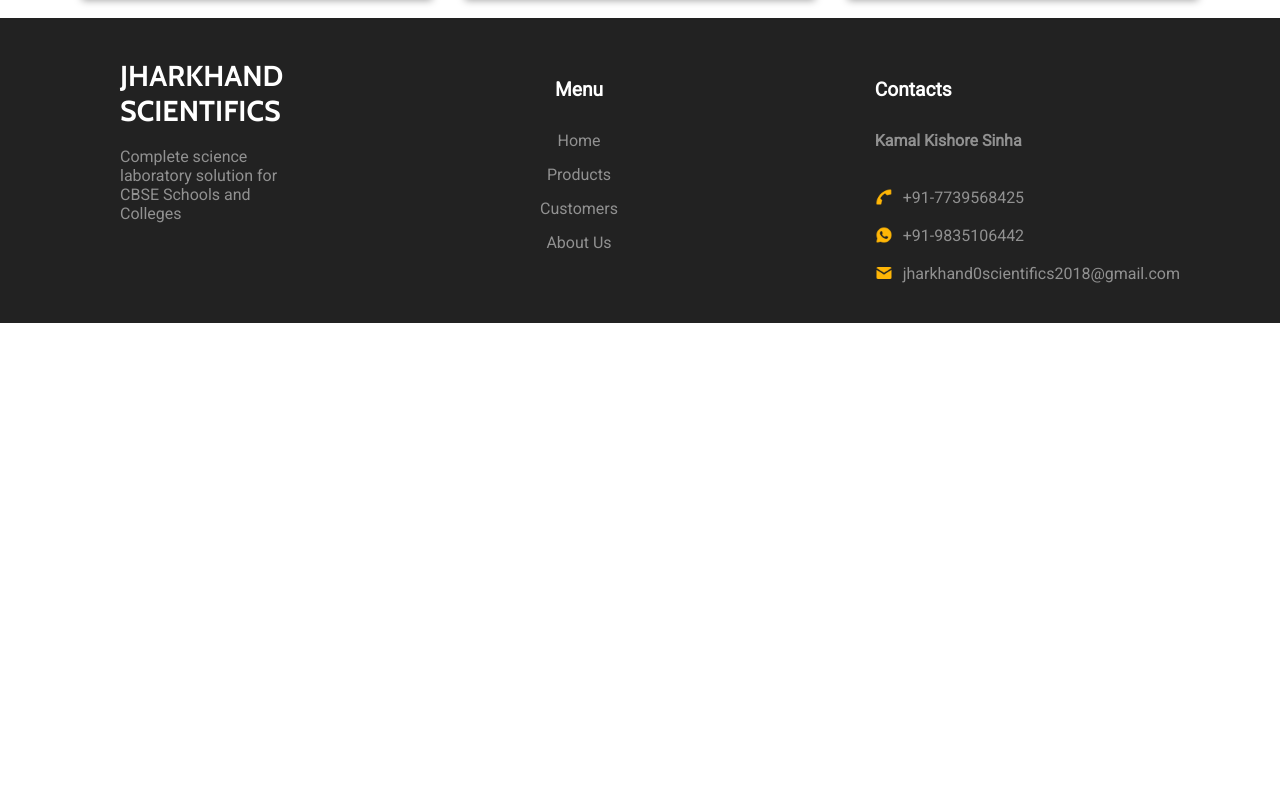
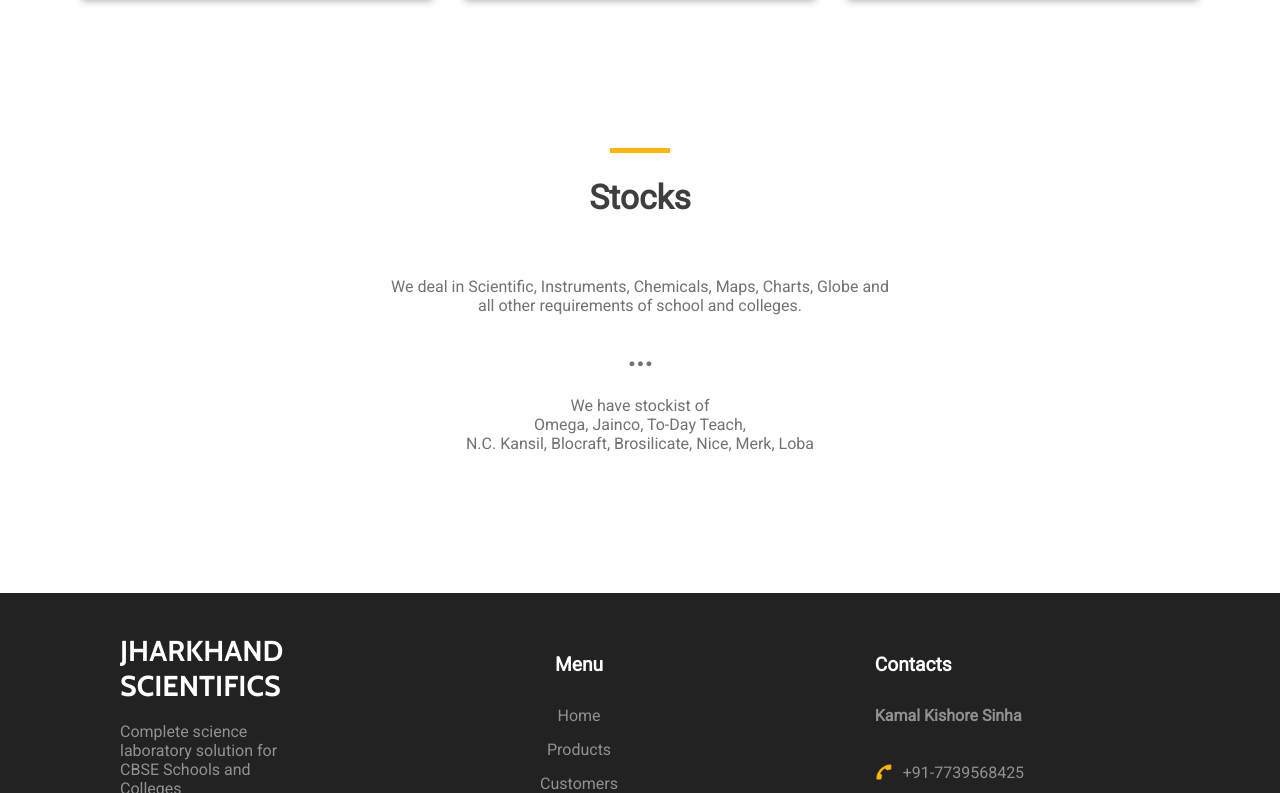
Before and after one commit to sawarni99/jharkhand-scientifics, a React (Create React App) app: page / in a window 1280 px wide. Shown: the part 1670-2463 px from the top of the page. Before the commit the page ends 1993 px from the top, so only its background shows below. Built offline with nearby package versions, Linux system fonts and the light colour scheme.

Commit message:
Added stocks

```diff
--- a/src/pages/frontPage/FrontPage.css
+++ b/src/pages/frontPage/FrontPage.css
@@ -39,7 +39,10 @@
   margin-bottom: 60px;
 }
 .front-page-body {
-  padding: 20px;
+  padding-top: 20px;
+  padding-bottom: 100px;
+  padding-left: 20px;
+  padding-right: 20px;
   display: flex;
   align-items: center;
   flex-direction: column;
@@ -53,4 +56,10 @@
   display: flex;
   width: 90%;
   justify-content: space-between;
+  margin-bottom: 100px;
 }
+.front-page-stock {
+  text-align: center;
+  color: rgb(114, 114, 114);
+  margin-bottom: 40px;
+}
--- a/src/pages/frontPage/FrontPage.js
+++ b/src/pages/frontPage/FrontPage.js
@@ -3,6 +3,7 @@ import "./FrontPage.css";
 import Navbar from "../../components/navbar/Navbar";
 import ServiceView from "./ServiceView";
 import BrowseView from "./BrowseView";
+import StocksView from "./StocksView";
 import Footer from "../../components/footer/Footer";
 
 export default function FrontPage() {
@@ -13,7 +14,7 @@ export default function FrontPage() {
       <Navbar />
       <div className="front-page-background">
         <div className="front-page-background-title">
-          Get your <span>Science</span> stuffs today
+          Get your <span>Science</span> stuffs today!
         </div>
         <div className="front-page-black" />
         <img src="/images/background3.jpg" alt="" width="100%" height="100%" />
@@ -23,6 +24,8 @@ export default function FrontPage() {
         <ServiceView />
         {divider}
         <BrowseView />
+        {divider}
+        <StocksView />
       </div>
       <div className="front-page-footer">
         <Footer />
--- /dev/null
+++ b/src/pages/frontPage/StocksView.js
@@ -0,0 +1,21 @@
+import React from "react";
+import "./FrontPage.css";
+
+function StocksView() {
+  return (
+    <>
+      <b className="front-page-heading">Stocks</b>
+      <div className="front-page-stock">
+        We deal in Scientific, Instruments, Chemicals, Maps, Charts, Globe and
+        <br />
+        all other requirements of school and colleges.
+        <h1>...</h1>
+        We have stockist of
+        <br /> Omega, Jainco, To-Day Teach, <br /> N.C. Kansil, Blocraft,
+        Brosilicate, Nice, Merk, Loba
+      </div>
+    </>
+  );
+}
+
+export default StocksView;
```
